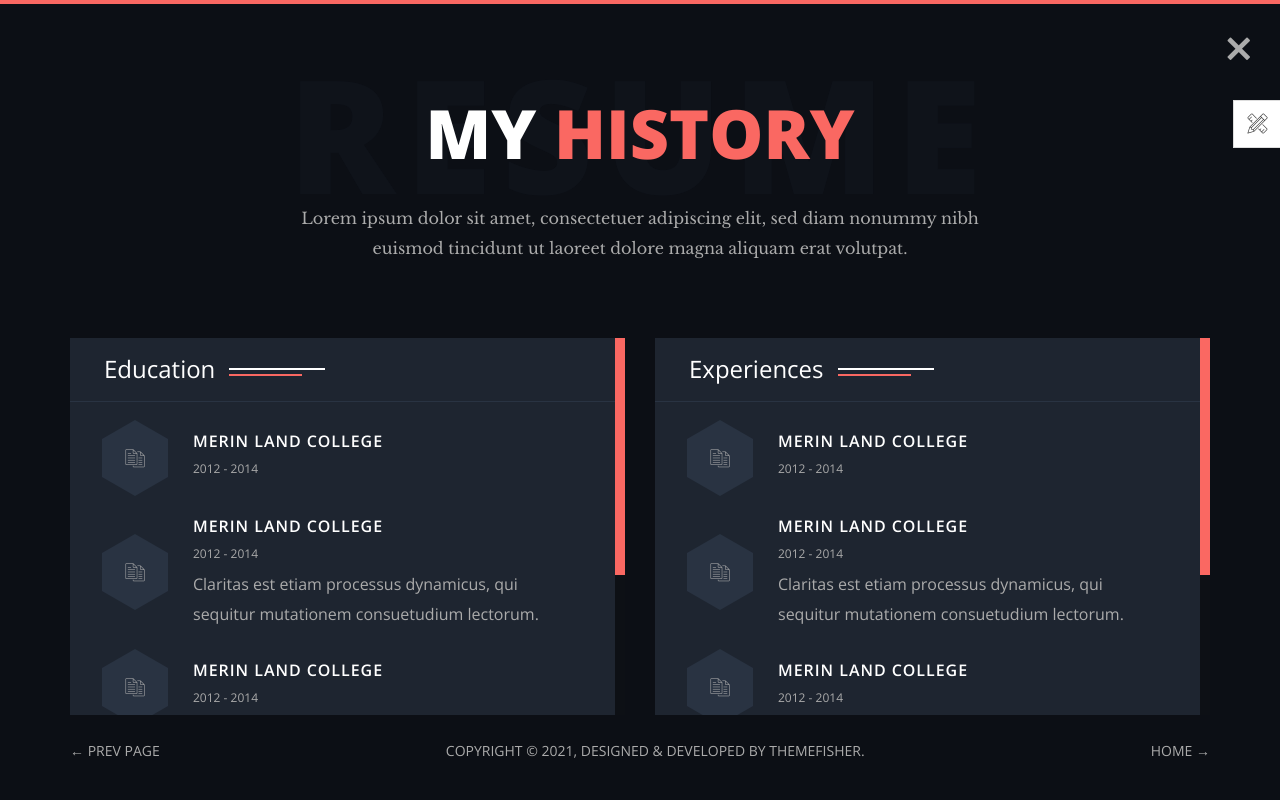
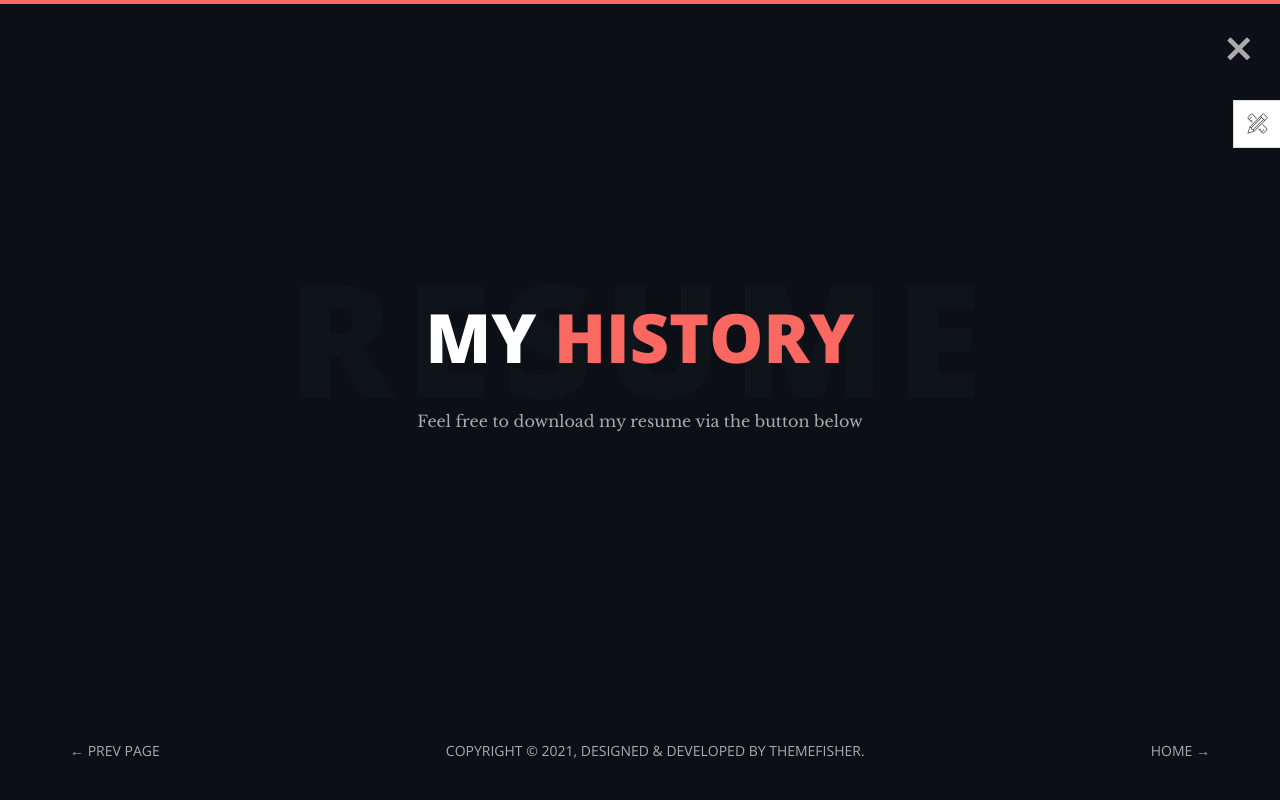
Before and after one commit to BricePaquette/PersonalSiteV1, a plain HTML site: page resume.html in a window 1280 px wide. Drawn offline with nearby package versions, Linux system fonts and the light colour scheme; files whose address does not match are found by name.

Commit message:
Minor touch ups

```diff
--- a/resume.html
+++ b/resume.html
@@ -91,146 +91,14 @@ FACEBOOK: https://www.facebook.com/themefisher
           <div class="col-xs-12 col-md-offset-1 col-md-10 col-lg-offset-2 col-lg-8">
             <div class="page-title text-center">
               <h2>My <span class="primary">history</span> <span class="title-bg">Resume</span></h2>
-              <p>Lorem ipsum dolor sit amet, consectetuer adipiscing elit, sed diam nonummy nibh euismod tincidunt ut
-                laoreet dolore magna aliquam erat volutpat.</p>
+              <p>Feel free to download my resume via the button below</p>
             </div>
           </div>
         </div> <!-- /.row -->
 
         <div class="row">
-          <div class="col-xs-12 col-sm-6">
-            <div class="history-block">
-              <div class="section-title light clear">
-                <h3>Education</h3>
-              </div>
-              <!-- /.section-title -->
-              <div class="history-scroller">
-                <div class="history-item">
-                  <div class="history-icon">
-                    <span class="history-hex"></span>
-                    <i class="tf-documents5"></i>
-                  </div>
-                  <div class="history-text">
-                    <h5>Merin Land College</h5>
-                    <span>2012 - 2014</span>
-                  </div>
-                </div>
-                <!-- /.history-item -->
-                <div class="history-item">
-                  <div class="history-icon">
-                    <span class="history-hex"></span>
-                    <i class="tf-documents5"></i>
-                  </div>
-                  <div class="history-text">
-                    <h5>Merin Land College</h5>
-                    <span>2012 - 2014</span>
-                    <p>Claritas est etiam processus dynamicus, qui <br> sequitur mutationem consuetudium lectorum.</p>
-                  </div>
-                </div>
-                <!-- /.history-item -->
-                <div class="history-item">
-                  <div class="history-icon">
-                    <span class="history-hex"></span>
-                    <i class="tf-documents5"></i>
-                  </div>
-                  <div class="history-text">
-                    <h5>Merin Land College</h5>
-                    <span>2012 - 2014</span>
-                  </div>
-                </div>
-                <!-- /.history-item -->
-                <div class="history-item">
-                  <div class="history-icon">
-                    <span class="history-hex"></span>
-                    <i class="tf-documents5"></i>
-                  </div>
-                  <div class="history-text">
-                    <h5>Merin Land College</h5>
-                    <span>2012 - 2014</span>
-                  </div>
-                </div>
-                <!-- /.history-item -->
-                <div class="history-item">
-                  <div class="history-icon">
-                    <span class="history-hex"></span>
-                    <i class="tf-documents5"></i>
-                  </div>
-                  <div class="history-text">
-                    <h5>Merin Land College</h5>
-                    <span>2012 - 2014</span>
-                  </div>
-                </div>
-                <!-- /.history-item -->
-              </div>
-            </div> <!-- /.history-block -->
-          </div> <!-- /.col -->
-          <div class="col-xs-12 col-sm-6">
-            <div class="history-block">
-              <div class="section-title light clear">
-                <h3>Experiences</h3>
-              </div>
-              <!-- /.section-title -->
-              <div class="history-scroller">
-                <div class="history-item">
-                  <div class="history-icon">
-                    <span class="history-hex"></span>
-                    <i class="tf-documents5"></i>
-                  </div>
-                  <div class="history-text">
-                    <h5>Merin Land College</h5>
-                    <span>2012 - 2014</span>
-                  </div>
-                </div>
-                <!-- /.history-item -->
-                <div class="history-item">
-                  <div class="history-icon">
-                    <span class="history-hex"></span>
-                    <i class="tf-documents5"></i>
-                  </div>
-                  <div class="history-text">
-                    <h5>Merin Land College</h5>
-                    <span>2012 - 2014</span>
-                    <p>Claritas est etiam processus dynamicus, qui <br> sequitur mutationem consuetudium lectorum.</p>
-                  </div>
-                </div>
-                <!-- /.history-item -->
-                <div class="history-item">
-                  <div class="history-icon">
-                    <span class="history-hex"></span>
-                    <i class="tf-documents5"></i>
-                  </div>
-                  <div class="history-text">
-                    <h5>Merin Land College</h5>
-                    <span>2012 - 2014</span>
-                  </div>
-                </div>
-                <!-- /.history-item -->
-                <div class="history-item">
-                  <div class="history-icon">
-                    <span class="history-hex"></span>
-                    <i class="tf-documents5"></i>
-                  </div>
-                  <div class="history-text">
-                    <h5>Merin Land College</h5>
-                    <span>2012 - 2014</span>
-                  </div>
-                </div>
-                <!-- /.history-item -->
-                <div class="history-item">
-                  <div class="history-icon">
-                    <span class="history-hex"></span>
-                    <i class="tf-documents5"></i>
-                  </div>
-                  <div class="history-text">
-                    <h5>Merin Land College</h5>
-                    <span>2012 - 2014</span>
-                  </div>
-                </div>
-                <!-- /.history-item -->
-              </div>
-            </div> <!-- /.history-block -->
-          </div> <!-- /.col -->
-        </div> <!-- /.row -->
+
+        </div>
       </div> <!-- /.container -->
 
       <nav class="page-nav clear">
```
Also changed, not shown: about.html (+3 -3 lines), classmates.html (+2 -2 lines), index.html (+1 -1 lines), portfolio.html (+2 -2 lines), welcome.html (+2 -2 lines), 1 other file.
